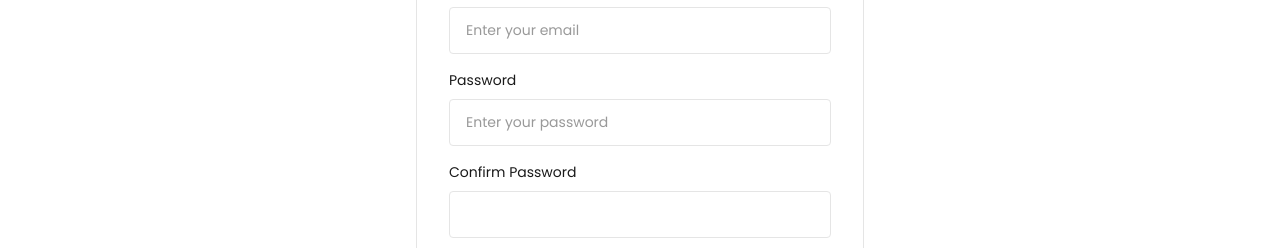
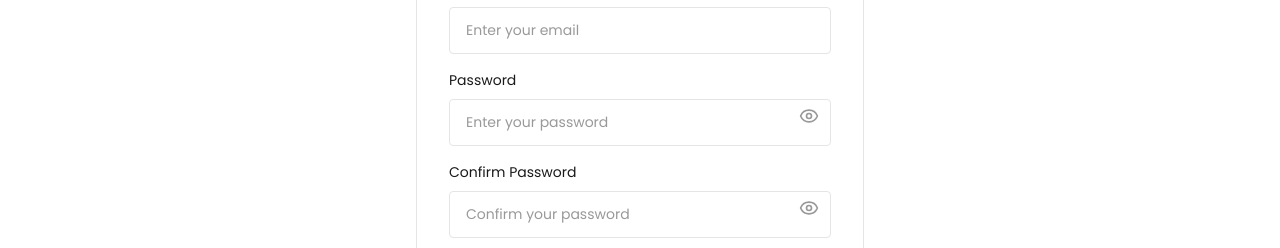
Before and after one commit to nabilislam11/ecobazar-frontend, a React (Vite) app: page /register in a window 1280 px wide. Shown: the part 552-800 px from the top of the page. Built offline with nearby package versions, Linux system fonts and the light colour scheme; no server answers.

Commit message:
register sign up isshu fixed

```diff
--- a/src/pages/Register.jsx
+++ b/src/pages/Register.jsx
@@ -1,6 +1,8 @@
+import { useState } from 'react'; // 👈 useState ইম্পোর্ট করা হয়েছে
 import { useForm } from 'react-hook-form';
 import { Link, useNavigate } from 'react-router-dom';
 import toast from 'react-hot-toast';
+import { Eye, EyeOff } from 'lucide-react'; // 👈 আইকন ইম্পোর্ট করা হয়েছে
 
 import { useAuth } from '../context/AuthContext';
 import Input from '../components/common/Input';
@@ -18,20 +20,14 @@ export default function Register() {
   const { register: signUp } = useAuth();
   const navigate = useNavigate();
 
+  // 🔥 Password Show/Hide এর জন্য State
+  const [showPassword, setShowPassword] = useState(false);
+  const [showConfirmPassword, setShowConfirmPassword] = useState(false);
+
   const onSubmit = async (data) => {
     try {
-      // Data received from the form
-      console.log('Registration data:', data);
-
-      // Register user
       const response = await signUp(data);
-      console.log("Register response ", response);
-
-
-      // Success message
       toast.success(response?.message || 'Account created successfully! Please verify your email.');
-
-      // Redirect to account page
       navigate('/login');
     } catch (error) {
       console.error('Registration error:', error);
@@ -39,33 +35,18 @@ export default function Register() {
       const message = error.response?.data?.message;
 
       if (status === 429) {
-        toast.error(
-          message ||
-          'Too many registration attempts. Please try again later.'
-        );
+        toast.error(message || 'Too many registration attempts. Please try again later.');
         return;
       }
-
       if (status === 401) {
-        toast.error(
-          message ||
-          'This email is already registered.'
-        );
+        toast.error(message || 'This email is already registered.');
         return;
       }
-
       if (status === 400) {
-        toast.error(
-          message ||
-          'Please check your information and try again.'
-        );
+        toast.error(message || 'Please check your information and try again.');
         return;
       }
-
-      toast.error(
-        message ||
-        'Registration failed. Please try again.'
-      );
+      toast.error(message || 'Registration failed. Please try again.');
     }
   };
 
@@ -81,37 +62,28 @@ export default function Register() {
         </h1>
 
         <div className="space-y-4">
-          {/* First Name */}
           <Input
             label="First Name"
             type="text"
             placeholder="Enter your first name"
             {...register('firstName', {
               required: 'First name is required',
-              minLength: {
-                value: 2,
-                message: 'First name must be at least 2 characters',
-              },
+              minLength: { value: 2, message: 'First name must be at least 2 characters' },
             })}
             error={errors.firstName?.message}
           />
 
-          {/* Last Name */}
           <Input
             label="Last Name"
             type="text"
             placeholder="Enter your last name"
             {...register('lastName', {
               required: 'Last name is required',
-              minLength: {
-                value: 2,
-                message: 'Last name must be at least 2 characters',
-              },
+              minLength: { value: 2, message: 'Last name must be at least 2 characters' },
             })}
             error={errors.lastName?.message}
           />
 
-          {/* Email */}
           <Input
             label="Email"
             type="email"
@@ -126,24 +98,36 @@ export default function Register() {
             error={errors.email?.message}
           />
 
-          {/* Password */}
+          {/* 🔥 Password Field with Show/Hide Toggle 🔥 */}
+          <div className="relative">
             <Input
               label="Password"
-            type="password"
+              type={showPassword ? 'text' : 'password'} // State অনুযায়ী type চেঞ্জ হবে
               placeholder="Enter your password"
+              autoComplete="new-password"
               {...register('password', {
                 required: 'Password is required',
-              minLength: {
-                value: 6,
-                message: 'Password must be at least 6 characters',
-              },
+                minLength: { value: 6, message: 'Password must be at least 6 characters' },
               })}
               error={errors.password?.message}
             />
-          {/* confirmpassword  */}
+            <button
+              type="button"
+              onClick={() => setShowPassword(!showPassword)}
+              className="absolute right-3 top-9 text-gray-400 hover:text-gray-600"
+              style={{ marginTop: errors.password ? '-10px' : '0' }} // এরর মেসেজ থাকলে একটু উপরে উঠবে
+            >
+              {showPassword ? <EyeOff size={20} /> : <Eye size={20} />}
+            </button>
+          </div>
+
+          {/* 🔥 Confirm Password Field with Show/Hide Toggle 🔥 */}
+          <div className="relative">
             <Input
               label="Confirm Password"
-            type="password"
+              type={showConfirmPassword ? 'text' : 'password'} // State অনুযায়ী type চেঞ্জ হবে
+              autoComplete="new-password"
+              placeholder="Confirm your password"
               {...register('confirmPassword', {
                 required: 'Confirm password is required',
                 validate: (value, formValues) =>
@@ -151,6 +135,15 @@ export default function Register() {
               })}
               error={errors.confirmPassword?.message}
             />
+            <button
+              type="button"
+              onClick={() => setShowConfirmPassword(!showConfirmPassword)}
+              className="absolute right-3 top-9 text-gray-400 hover:text-gray-600"
+              style={{ marginTop: errors.confirmPassword ? '-10px' : '0' }} // এরর মেসেজ থাকলে একটু উপরে উঠবে
+            >
+              {showConfirmPassword ? <EyeOff size={20} /> : <Eye size={20} />}
+            </button>
+          </div>
         </div>
 
         {/* Submit */}
```
Lines whose indentation alone changed are shown as unchanged.
